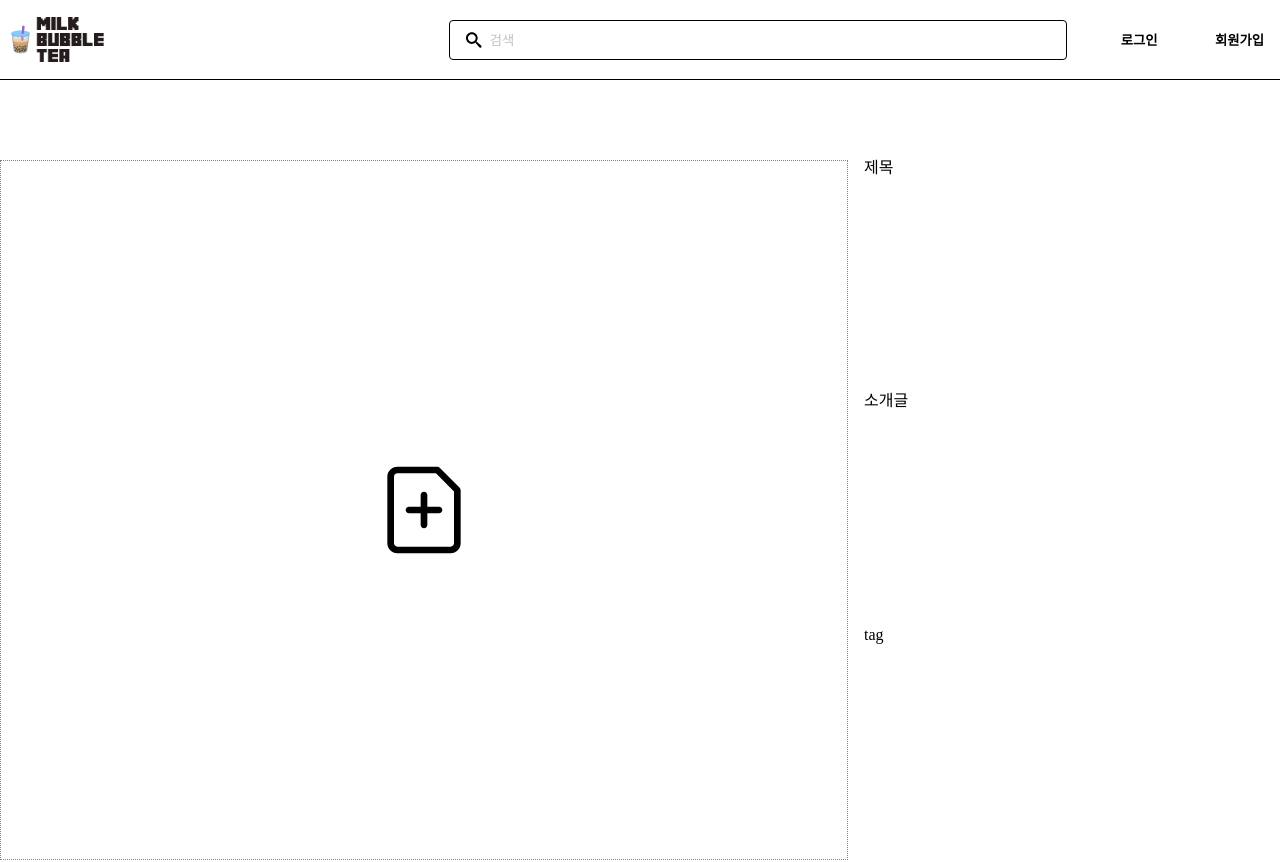
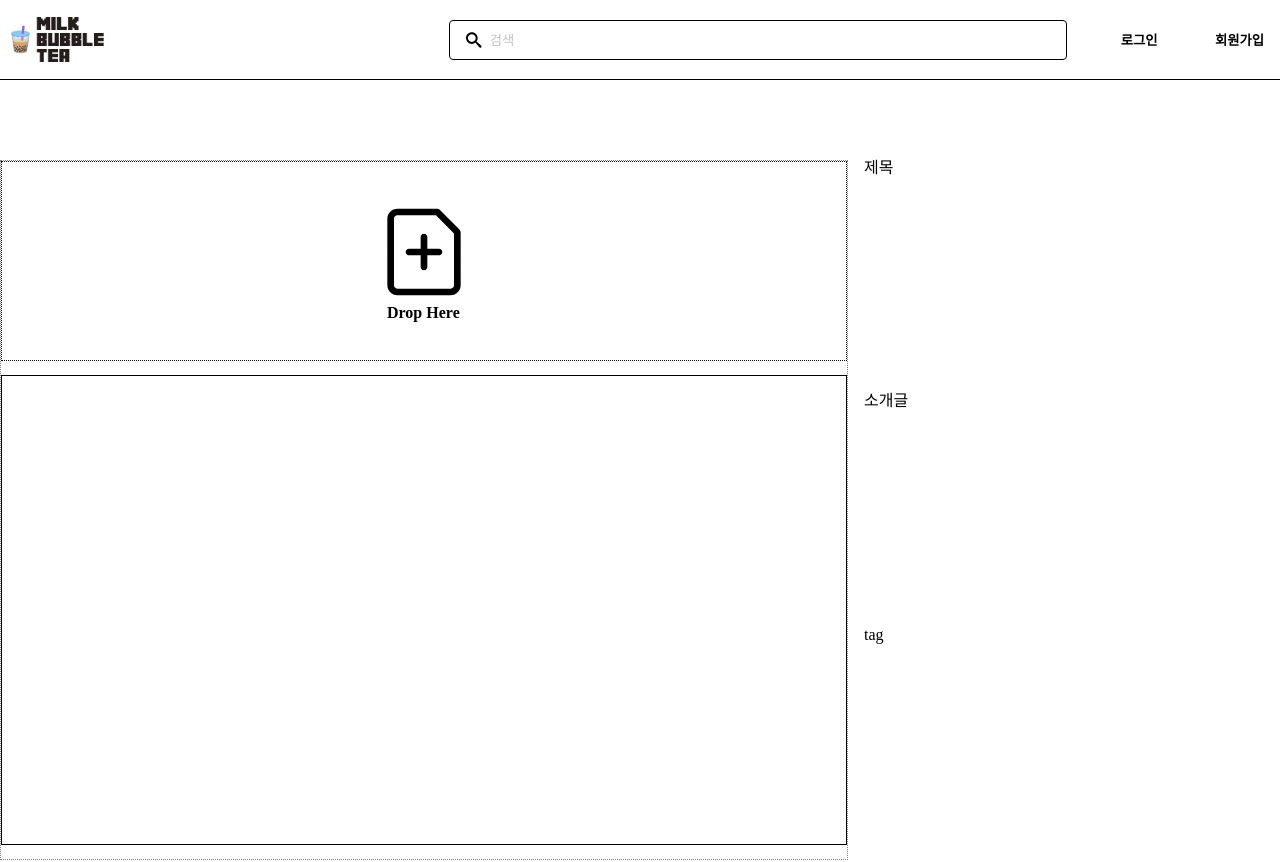
Before and after one commit to codestates-seb/seb42_main_025, a React (Create React App) app in the folder client/: page /createcommission in a window 1280 px wide. Shown: the top 862 px of the page. Built offline with nearby package versions, Linux system fonts and the light colour scheme; a small style sheet from the web is missing.

Commit message:
✨ : 드랍존 중간점검

```diff
--- a/client/src/page/CreatePost/Dropzone.jsx
+++ b/client/src/page/CreatePost/Dropzone.jsx
@@ -1,12 +1,21 @@
-import { useCallback, useState } from 'react';
+import { useCallback, useState, useEffect } from 'react';
 import { useDropzone } from 'react-dropzone';
 import styled from 'styled-components';
-import { RxFilePlus } from 'react-icons/rx';
+import { RxFilePlus, RxCross2, RxCheckCircled } from 'react-icons/rx';
 
-function Dropzone() {
+export default function Dropzone() {
   const [files, setFiles] = useState([]);
 
   const onDrop = useCallback(acceptedFiles => {
+    // files, acceptedFiles 비교후 같은게 있는지보고 같은부분이 있다면 그 부분 이용해서 죽이기
+    // for문 고차함수(map, filter) 등으로 바꿔서 작성하기
+    let i = 0;
+    for (i = 0; i < acceptedFiles.name; i++) {
+      if (acceptedFiles.name === files.name) {
+        removeFile(acceptedFiles.name);
+      }
+    }
+    console.log(acceptedFiles);
     if (acceptedFiles?.length) {
       setFiles(previousFiles => [
         ...previousFiles,
@@ -15,76 +24,112 @@ function Dropzone() {
     }
   }, []);
 
-  const images = files.map(file => <Photo key={file.name} src={file.preview} alt="images" />);
+  useEffect(() => {
+    // Revoke the data uris to avoid memory leaks
+    return () => files.forEach(file => URL.revokeObjectURL(file.preview));
+  }, [files]);
 
-  const { getRootProps, getInputProps } = useDropzone({
+  const removeFile = name => {
+    setFiles(previousFiles => previousFiles.filter(file => file.name !== name));
+  };
+
+  const images = files.map((file, idx) => (
+    <PhotoRemove key={file.name + idx}>
+      <Photo src={file.preview} alt={file.name} />
+      <Remove onClick={() => removeFile(file.name)}>
+        <RxCross2 size="21" />
+      </Remove>
+    </PhotoRemove>
+  ));
+
+  const { getRootProps, getInputProps, isDragActive } = useDropzone({
     accept: {
       'image/*': [],
     },
+    maxFiles: 6,
+    timeout: 300000,
+    addRemoveLinks: true,
+    dictRemoveFile: '삭제',
+    noDragEventsBubbling: true,
     onDrop,
   });
   console.log(images);
+
   return (
     <Container>
-      <Content {...getRootProps()}>
+      <div {...getRootProps()}>
         <input {...getInputProps()} />
-        {images.length < 1 ? (
-          <IconBox>
-            <Icon>
+
+        <IconBox>
+          {isDragActive ? (
+            <RxCheckCircled size="100" color="green" />
+          ) : (
+            <div>
               <RxFilePlus size="100" />
-            </Icon>
-          </IconBox>
-        ) : (
-          <ImgBox>
-            <PhotoBox>{images}</PhotoBox>
-          </ImgBox>
-        )}
-        {/* <ImgBox>
-          <PhotoBox>{images}</PhotoBox>
-        </ImgBox> */}
-      </Content>
+              <Drop>Drop Here</Drop>
+            </div>
+          )}
+        </IconBox>
+      </div>
+      <ImgBox>
+        <PhotoBox>{images}</PhotoBox>
+      </ImgBox>
     </Container>
   );
 }
 
-const Container = styled.div`
+const Container = styled.form`
   display: grid;
-`;
-
-const Content = styled.div`
-  display: flex;
-  justify-content: space-between;
 `;
 
 const IconBox = styled.div`
   display: flex;
+  flex-direction: column;
   justify-content: center;
   align-items: center;
   width: 100%;
+  height: 200px;
+  border: 1px dotted black;
 `;
 
-const Icon = styled.div`
-  display: flex;
+const Drop = styled.div`
+  margin-left: 13px;
+  font-weight: 800;
 `;
 
 const ImgBox = styled.div`
   display: flex;
+  height: 470px;
+  border: 1px solid black;
 `;
 
 const PhotoBox = styled.div`
   display: flex;
   flex-wrap: wrap;
+  height: 230px;
+`;
+
+const PhotoRemove = styled.div`
+  display: flex;
+`;
+
+const Remove = styled.button`
+  width: 25px;
+  height: 25px;
+  margin: 1px 0px 0px -20px;
+  padding: 2px 0px 0px 0.5px;
+  border-radius: 50px;
+  border: none;
+  background-color: #ddba9d;
+  color: white;
 `;
 
 const Photo = styled.img`
-  min-width: 278px;
-  max-width: 278px;
+  min-width: 273px;
+  max-width: 273px;
   min-height: 217px;
   max-height: 217px;
-  padding: 1rem;
-  margin: 4rem 0px 4rem 4px;
-  object-fit: cover;
-  border: 1px solid lightgray;
+  margin: 11px 1px 0px 3px;
+  object-fit: contain;
+  border: 1px solid black;
 `;
-
-export default Dropzone;
```
